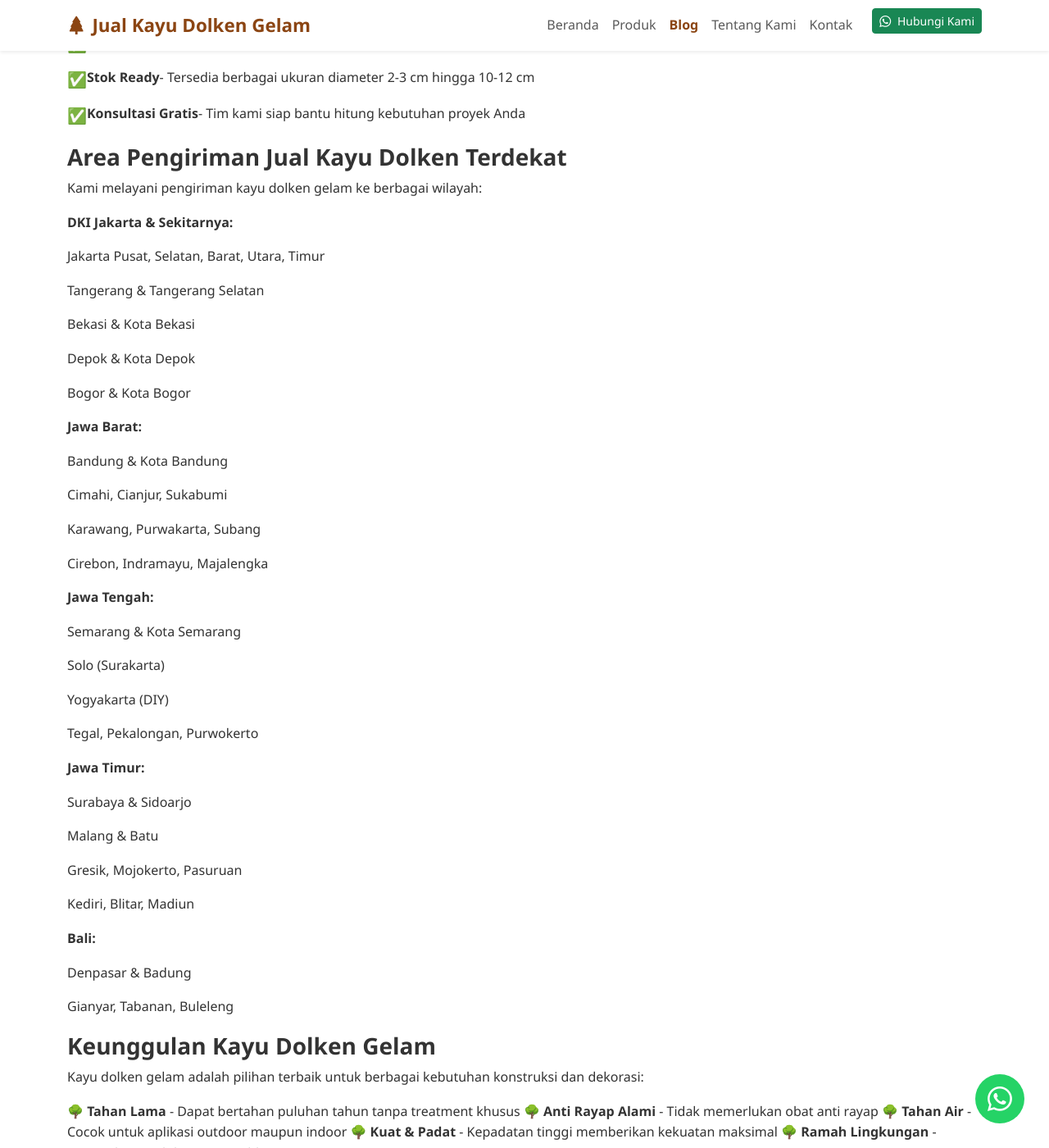
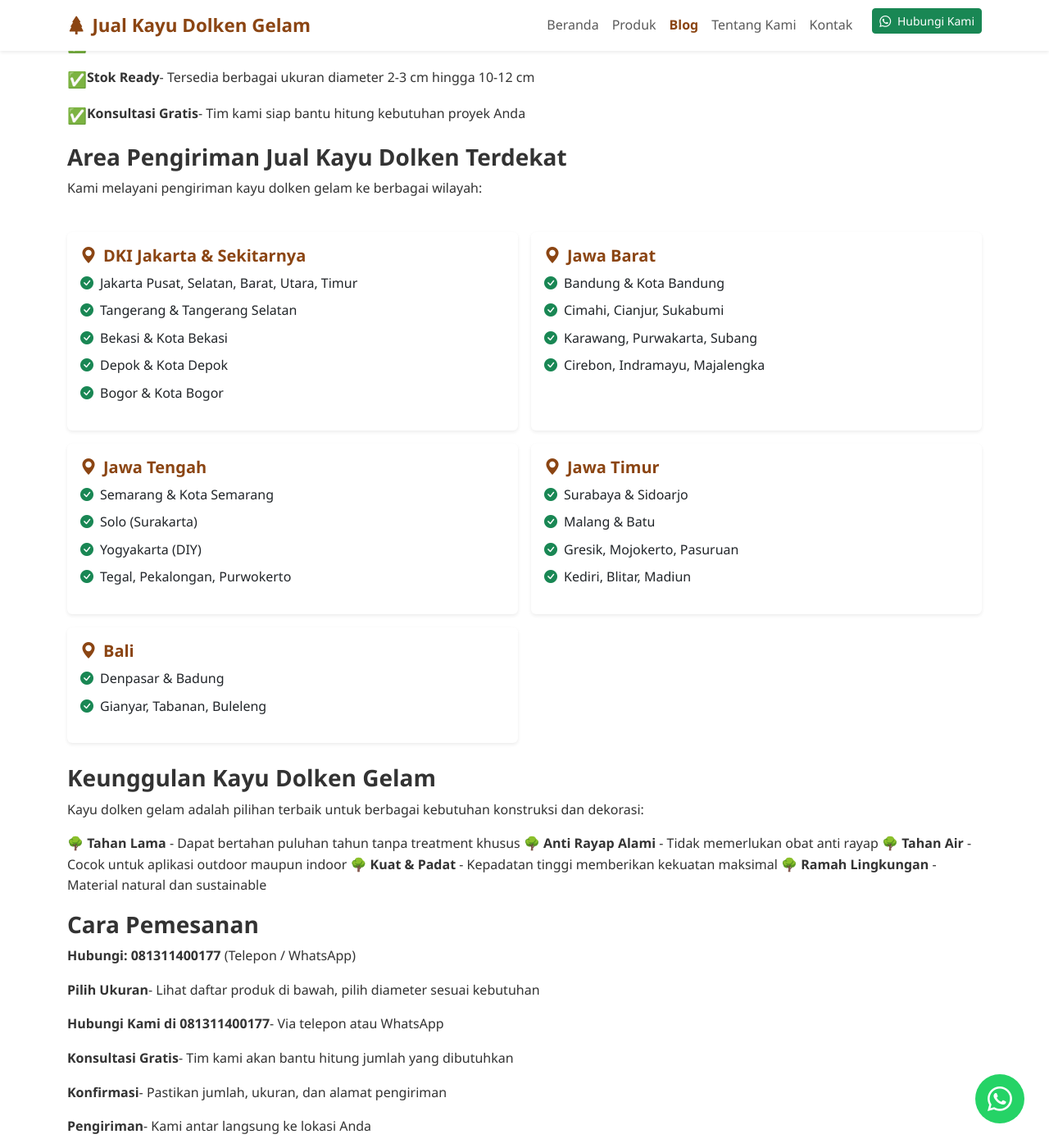
Before and after one commit to jualkayudolkengelam/jualkayudolkengelam.github.io, a Jekyll site: the page built from _posts/2025-11-15-jual-kayu-dolken-terdekat.md, in a window 1280 px wide and 1400 px high, scrolled down 1364 px. Shown: the whole window at 82% size. Built offline with Jekyll 4.4.1, drawn with Linux system fonts in a browser that asks for light colours.

Commit message:
Update 2025-11-15-jual-kayu-dolken-terdekat.md

```diff
--- a/_posts/2025-11-15-jual-kayu-dolken-terdekat.md
+++ b/_posts/2025-11-15-jual-kayu-dolken-terdekat.md
@@ -4,6 +4,7 @@ title: "Jual Kayu Dolken Terdekat - Hubungi 081311400177 - COD & Pengiriman Jawa
 description: "Jual kayu dolken terdekat - Hubungi 081311400177. Supplier kayu dolken gelam terpercaya, pengiriman Jakarta, Bogor, Bandung, Tangerang, Bekasi, Semarang, Surabaya. COD tersedia! Harga mulai Rp 15.000/batang."
 date: 2025-11-15
 author: Admin
+author_url: https://jualkayudolkengelam.github.io
 image: /assets/images/posts/jual-kayu-dolken-terdekat/jual-kayu-dolken-terdekat-001.jpeg
 images:
   - /assets/images/posts/jual-kayu-dolken-terdekat/jual-kayu-dolken-terdekat-001.jpeg
@@ -40,34 +41,86 @@ Tidak perlu bingung mencari supplier terdekat - kami siap melayani kebutuhan kay
 
 Kami melayani pengiriman kayu dolken gelam ke berbagai wilayah:
 
-**DKI Jakarta & Sekitarnya:**
-- Jakarta Pusat, Selatan, Barat, Utara, Timur
-- Tangerang & Tangerang Selatan
-- Bekasi & Kota Bekasi
-- Depok & Kota Depok
-- Bogor & Kota Bogor
+<div class="row g-3 my-4">
+  <div class="col-md-6">
+    <div class="card border-0 shadow-sm h-100">
+      <div class="card-body">
+        <h5 class="card-title text-wood">
+          <i class="bi bi-geo-alt-fill me-2"></i>DKI Jakarta & Sekitarnya
+        </h5>
+        <ul class="list-unstyled mb-0">
+          <li class="mb-2"><i class="bi bi-check-circle-fill text-success me-2"></i>Jakarta Pusat, Selatan, Barat, Utara, Timur</li>
+          <li class="mb-2"><i class="bi bi-check-circle-fill text-success me-2"></i>Tangerang & Tangerang Selatan</li>
+          <li class="mb-2"><i class="bi bi-check-circle-fill text-success me-2"></i>Bekasi & Kota Bekasi</li>
+          <li class="mb-2"><i class="bi bi-check-circle-fill text-success me-2"></i>Depok & Kota Depok</li>
+          <li><i class="bi bi-check-circle-fill text-success me-2"></i>Bogor & Kota Bogor</li>
+        </ul>
+      </div>
+    </div>
+  </div>
 
-**Jawa Barat:**
-- Bandung & Kota Bandung
-- Cimahi, Cianjur, Sukabumi
-- Karawang, Purwakarta, Subang
-- Cirebon, Indramayu, Majalengka
+  <div class="col-md-6">
+    <div class="card border-0 shadow-sm h-100">
+      <div class="card-body">
+        <h5 class="card-title text-wood">
+          <i class="bi bi-geo-alt-fill me-2"></i>Jawa Barat
+        </h5>
+        <ul class="list-unstyled mb-0">
+          <li class="mb-2"><i class="bi bi-check-circle-fill text-success me-2"></i>Bandung & Kota Bandung</li>
+          <li class="mb-2"><i class="bi bi-check-circle-fill text-success me-2"></i>Cimahi, Cianjur, Sukabumi</li>
+          <li class="mb-2"><i class="bi bi-check-circle-fill text-success me-2"></i>Karawang, Purwakarta, Subang</li>
+          <li><i class="bi bi-check-circle-fill text-success me-2"></i>Cirebon, Indramayu, Majalengka</li>
+        </ul>
+      </div>
+    </div>
+  </div>
 
-**Jawa Tengah:**
-- Semarang & Kota Semarang
-- Solo (Surakarta)
-- Yogyakarta (DIY)
-- Tegal, Pekalongan, Purwokerto
+  <div class="col-md-6">
+    <div class="card border-0 shadow-sm h-100">
+      <div class="card-body">
+        <h5 class="card-title text-wood">
+          <i class="bi bi-geo-alt-fill me-2"></i>Jawa Tengah
+        </h5>
+        <ul class="list-unstyled mb-0">
+          <li class="mb-2"><i class="bi bi-check-circle-fill text-success me-2"></i>Semarang & Kota Semarang</li>
+          <li class="mb-2"><i class="bi bi-check-circle-fill text-success me-2"></i>Solo (Surakarta)</li>
+          <li class="mb-2"><i class="bi bi-check-circle-fill text-success me-2"></i>Yogyakarta (DIY)</li>
+          <li><i class="bi bi-check-circle-fill text-success me-2"></i>Tegal, Pekalongan, Purwokerto</li>
+        </ul>
+      </div>
+    </div>
+  </div>
 
-**Jawa Timur:**
-- Surabaya & Sidoarjo
-- Malang & Batu
-- Gresik, Mojokerto, Pasuruan
-- Kediri, Blitar, Madiun
+  <div class="col-md-6">
+    <div class="card border-0 shadow-sm h-100">
+      <div class="card-body">
+        <h5 class="card-title text-wood">
+          <i class="bi bi-geo-alt-fill me-2"></i>Jawa Timur
+        </h5>
+        <ul class="list-unstyled mb-0">
+          <li class="mb-2"><i class="bi bi-check-circle-fill text-success me-2"></i>Surabaya & Sidoarjo</li>
+          <li class="mb-2"><i class="bi bi-check-circle-fill text-success me-2"></i>Malang & Batu</li>
+          <li class="mb-2"><i class="bi bi-check-circle-fill text-success me-2"></i>Gresik, Mojokerto, Pasuruan</li>
+          <li><i class="bi bi-check-circle-fill text-success me-2"></i>Kediri, Blitar, Madiun</li>
+        </ul>
+      </div>
+    </div>
+  </div>
 
-**Bali:**
-- Denpasar & Badung
-- Gianyar, Tabanan, Buleleng
+  <div class="col-md-6">
+    <div class="card border-0 shadow-sm h-100">
+      <div class="card-body">
+        <h5 class="card-title text-wood">
+          <i class="bi bi-geo-alt-fill me-2"></i>Bali
+        </h5>
+        <ul class="list-unstyled mb-0">
+          <li class="mb-2"><i class="bi bi-check-circle-fill text-success me-2"></i>Denpasar & Badung</li>
+          <li><i class="bi bi-check-circle-fill text-success me-2"></i>Gianyar, Tabanan, Buleleng</li>
+        </ul>
+      </div>
+    </div>
+  </div>
+</div>
 
 ### Keunggulan Kayu Dolken Gelam
 
```
